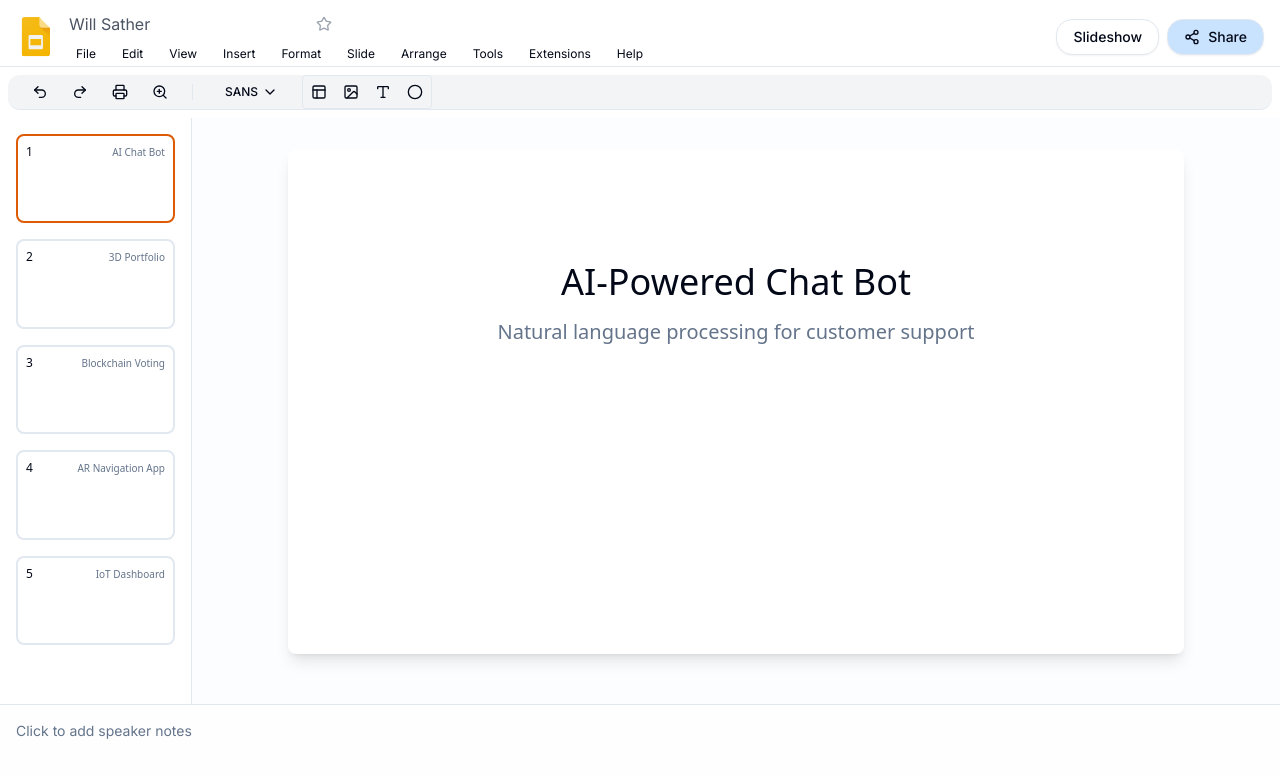
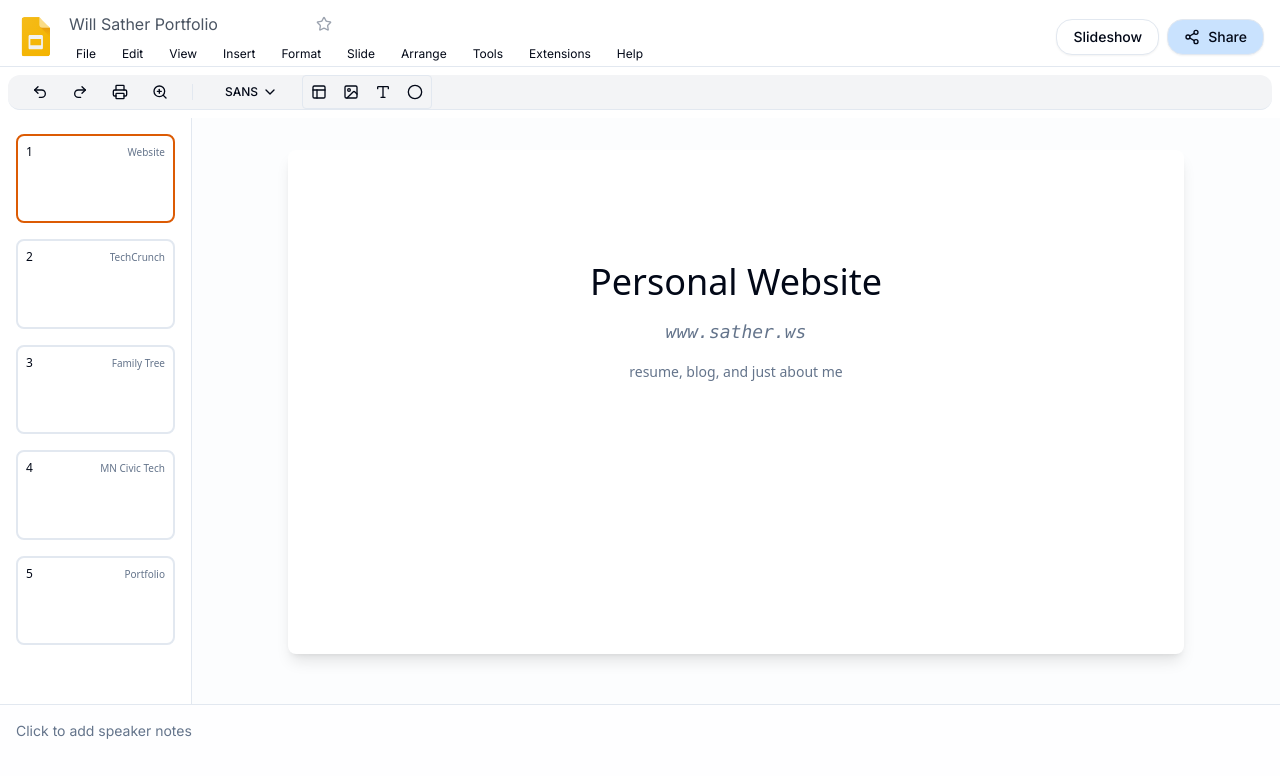
Before and after one commit to willsather/google-slides, a Next.js app: page / in a window 1280 px wide. Shown: the top 776 px of the page. Built offline with nearby package versions, Linux system fonts and the light colour scheme.

Commit message:
feat: add data and present mode

```diff
--- a/src/app/navigation.tsx
+++ b/src/app/navigation.tsx
@@ -1,6 +1,7 @@
 "use client";
 
 import { Share2, Star } from "lucide-react";
+import { useRouter } from "next/navigation";
 import { useState } from "react";
 import { toast } from "sonner";
 
@@ -51,8 +52,12 @@ const menuItems = [
 ];
 
 export default function Navigation() {
-  const [presentationName, setPresentationName] = useState("Will Sather");
+  const router = useRouter();
+
   const [isStarred, setIsStarred] = useState(false);
+  const [presentationName, setPresentationName] = useState(
+    "Will Sather Portfolio",
+  );
 
   async function copyShareLink() {
     try {
@@ -133,7 +138,11 @@ export default function Navigation() {
 
       <div className="ml-auto flex items-center gap-2">
         <div className="my-1 ml-auto">
-          <Button variant="outline" className="gap-2 rounded-2xl">
+          <Button
+            variant="outline"
+            onClick={() => router.push("/present")}
+            className="gap-2 rounded-2xl"
+          >
             Slideshow
           </Button>
         </div>
--- /dev/null
+++ b/src/app/present/page.tsx
@@ -0,0 +1,5 @@
+import Slides from "@/app/slides";
+
+export default function PresentationPage() {
+  return <Slides present={true} />;
+}
--- /dev/null
+++ b/src/app/project.tsx
@@ -0,0 +1,19 @@
+export default function Project({
+  name,
+  url,
+  description,
+}: { name: string; url: string; description: string }) {
+  return (
+    <div className="space-y-4">
+      <h1 className="mt-20 mb-4 text-center font-light text-4xl">{name}</h1>
+
+      <a href={`https://${url}`} target="_blank" rel="noreferrer">
+        <p className="text-center font-mono text-lg text-muted-foreground italic hover:underline">
+          {url}
+        </p>
+      </a>
+
+      <p className="text-center text-muted-foreground text-sm">{description}</p>
+    </div>
+  );
+}
--- a/src/app/slides.tsx
+++ b/src/app/slides.tsx
@@ -1,28 +1,99 @@
 "use client";
 
+import { useRouter } from "next/navigation";
+import { useEffect, useState } from "react";
+
+import Project from "@/app/project";
 import Toolbar from "@/app/toolbar";
-import { useState } from "react";
 
-export default function Slides() {
+const slides = [
+  {
+    name: "Website",
+    url: "www.sather.ws",
+    title: "Personal Website",
+    description: "resume, blog, and just about me",
+  },
+  {
+    name: "TechCrunch",
+    title: "TechCrunch Skills Assessment",
+    url: "techcrunchy.vercel.app",
+    description: "recreated techcrunch.com using next.js and vercel",
+  },
+  {
+    name: "Family Tree",
+    title: "Sather Family Tree",
+    url: "www.sather.family",
+    description:
+      "paired with v0 and my grandparents to build a digital family tree",
+  },
+  {
+    name: "MN Civic Tech",
+    title: "MN Civic Tech",
+    url: "www.mncivictech.org",
+    description:
+      "co-founded a civic tech nonprofit in minnesota (and of course built the website)",
+  },
+  {
+    name: "Portfolio",
+    title: "Google Slides Portfolio",
+    url: "google-slides-portfolio.vercel.app",
+    description:
+      "paired with v0 to build a google slides 'presentation' of my vercel / next.js applications",
+  },
+];
+
+export default function Slides({ present }: { present?: boolean }) {
+  const router = useRouter();
+
   const [currentSlide, setCurrentSlide] = useState(0);
   const [selectedFont, setSelectedFont] = useState("font-sans");
 
+  useEffect(() => {
+    const handleKeyDown = (event: KeyboardEvent) => {
+      setCurrentSlide((prev) => {
+        if (event.key === "ArrowDown" || event.key === "ArrowRight") {
+          return prev < slides.length - 1 ? prev + 1 : prev;
+        }
+
+        if (event.key === "ArrowUp" || event.key === "ArrowLeft") {
+          return prev > 0 ? prev - 1 : prev;
+        }
+
+        return prev;
+      });
+
+      if (
+        event.key === "Escape" ||
+        event.key === "Enter" ||
+        event.key === " "
+      ) {
+        router.push("/");
+      }
+    };
+
+    window.addEventListener("keydown", handleKeyDown);
+
+    return () => {
+      window.removeEventListener("keydown", handleKeyDown);
+    };
+  }, [router]);
+
   return (
     <>
-      <Toolbar selectedFont={selectedFont} setSelectedFont={setSelectedFont} />
+      {!present ? (
+        <Toolbar
+          selectedFont={selectedFont}
+          setSelectedFont={setSelectedFont}
+        />
+      ) : null}
 
       <div className={`flex flex-1 overflow-hidden ${selectedFont}`}>
         {/* Left Sidebar */}
+        {!present ? (
           <div className="w-48 space-y-4 border-r p-4">
-          {[
-            { number: 1, title: "AI Chat Bot" },
-            { number: 2, title: "3D Portfolio" },
-            { number: 3, title: "Blockchain Voting" },
-            { number: 4, title: "AR Navigation App" },
-            { number: 5, title: "IoT Dashboard" },
-          ].map((slide, index) => (
+            {slides.map((slide, index) => (
               <div
-              key={`slide-${index.toString()}`}
+                key={slide.name}
                 className={`aspect-video cursor-pointer rounded-lg border-2 transition-colors hover:border-gray-400 ${
                   currentSlide === index ? "border-primary" : ""
                 }`}
@@ -31,68 +102,24 @@ export default function Slides() {
                 onKeyDown={() => setCurrentSlide(index)}
               >
                 <div className="flex items-center justify-between p-2 text-xs">
-                <span>{slide.number}</span>
+                  <span>{index + 1}</span>
                   <span className="truncate text-[10px] text-muted-foreground">
-                  {slide.title}
+                    {slide.name}
                   </span>
                 </div>
               </div>
             ))}
           </div>
+        ) : null}
 
         {/* Slide Content */}
         <div className="flex-1 bg-muted/20 p-8">
           <div className="mx-auto aspect-video max-w-4xl rounded-lg bg-background p-8 shadow-lg">
-            {currentSlide === 0 && (
-              <div className="space-y-4">
-                <h1 className="mt-20 text-center font-light text-4xl">
-                  AI-Powered Chat Bot
-                </h1>
-                <p className="text-center text-muted-foreground text-xl">
-                  Natural language processing for customer support
-                </p>
-              </div>
-            )}
-            {currentSlide === 1 && (
-              <div className="space-y-4">
-                <h1 className="mt-20 text-center font-light text-4xl">
-                  3D Portfolio Visualizer
-                </h1>
-                <p className="text-center text-muted-foreground text-xl">
-                  Interactive 3D representation of project achievements
-                </p>
-              </div>
-            )}
-            {currentSlide === 2 && (
-              <div className="space-y-4">
-                <h1 className="mt-20 text-center font-light text-4xl">
-                  Blockchain Voting System
-                </h1>
-                <p className="text-center text-muted-foreground text-xl">
-                  Secure and transparent digital voting platform
-                </p>
-              </div>
-            )}
-            {currentSlide === 3 && (
-              <div className="space-y-4">
-                <h1 className="mt-20 text-center font-light text-4xl">
-                  AR Navigation App
-                </h1>
-                <p className="text-center text-muted-foreground text-xl">
-                  Augmented reality for intuitive city navigation
-                </p>
-              </div>
-            )}
-            {currentSlide === 4 && (
-              <div className="space-y-4">
-                <h1 className="mt-20 text-center font-light text-4xl">
-                  Smart Home IoT Dashboard
-                </h1>
-                <p className="text-center text-muted-foreground text-xl">
-                  Centralized control for connected home devices
-                </p>
-              </div>
-            )}
+            <Project
+              name={slides[currentSlide].title}
+              url={slides[currentSlide].url}
+              description={slides[currentSlide].description}
+            />
           </div>
         </div>
       </div>
```
Also changed, not shown: 1 other file (tests, documents, lock files or other folders). Lines whose indentation alone changed are shown as unchanged.
